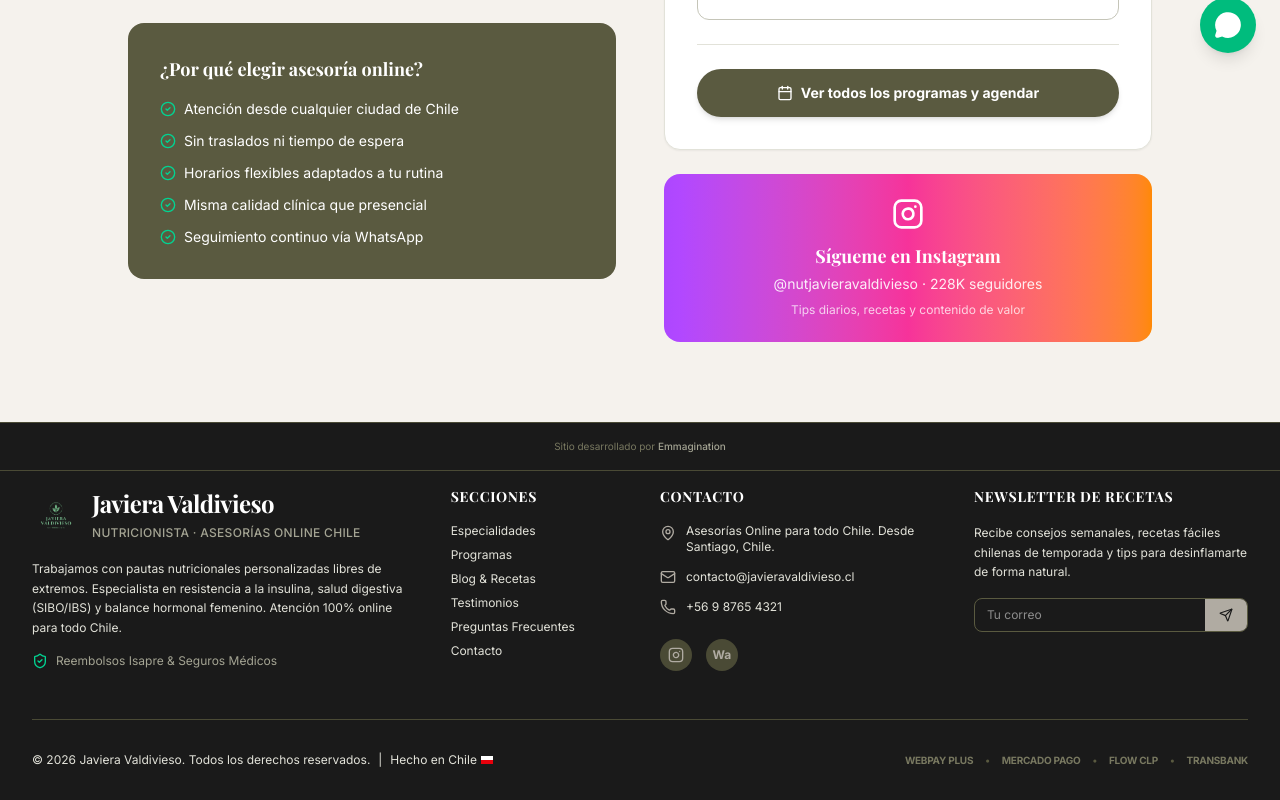
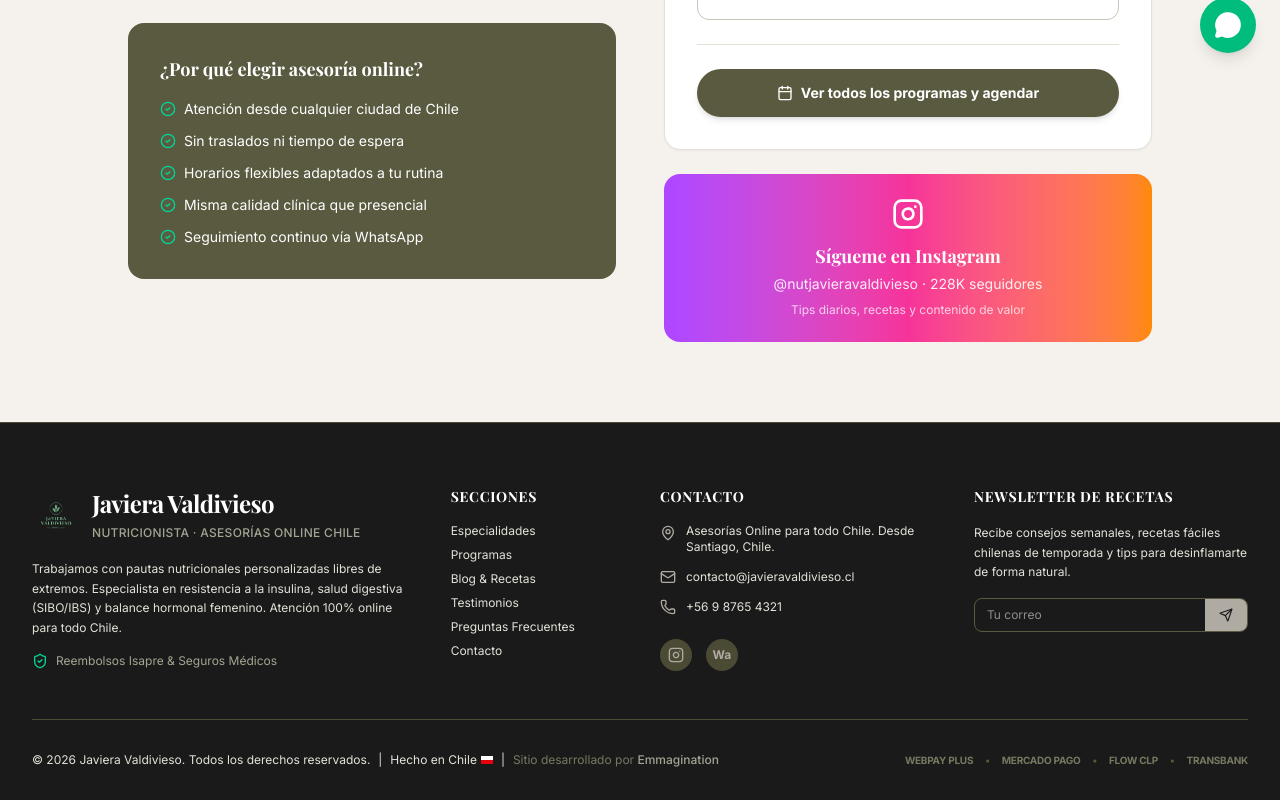
Before and after one commit to ccarrascosamur-cpu/javieravaldivieso, a React (Vite) app: page /contacto in a window 1280 px wide. Shown: the part 723-1523 px from the top of the page. Built offline with nearby package versions, Linux system fonts and the light colour scheme; a web font is replaced by a local one.

Commit message:
fix: mover creditos Emmagination a la linea inferior del footer junto a copyright

```diff
--- a/src/components/Footer.tsx
+++ b/src/components/Footer.tsx
@@ -15,21 +15,7 @@ export default function Footer() {
   };
 
   return (
-    <footer className="bg-sage-900 text-sage-100 font-sans pt-4 pb-8 border-t border-sage-800">
-      {/* Credits - arriba de todo */}
-      <div className="text-center pb-4 mb-4 border-b border-sage-800">
-        <p className="text-[10px] text-sage-500">
-          Sitio desarrollado por{' '}
-          <a
-            href="https://www.emmagination.cl"
-            target="_blank"
-            rel="noopener noreferrer"
-            className="text-sage-300 hover:text-white transition-colors font-medium"
-          >
-            Emmagination
-          </a>
-        </p>
-      </div>
+    <footer className="bg-sage-900 text-sage-100 font-sans pt-16 pb-8 border-t border-sage-800">
       <div className="max-w-7xl mx-auto px-4 sm:px-6 lg:px-8">
 
         <div className="grid grid-cols-1 md:grid-cols-12 gap-10 mb-12">
@@ -162,7 +148,18 @@ export default function Footer() {
                 <span className="absolute bottom-0 left-0 w-full h-1 bg-red-600"></span>
               </span>
             </span>
-
+            <span className="text-sage-600">|</span>
+            <span className="text-sage-500">
+              Sitio desarrollado por{' '}
+              <a
+                href="https://www.emmagination.cl"
+                target="_blank"
+                rel="noopener noreferrer"
+                className="text-sage-300 hover:text-white transition-colors font-medium"
+              >
+                Emmagination
+              </a>
+            </span>
           </div>
 
           {/* Payment gateways logos placeholder representation */}
```
